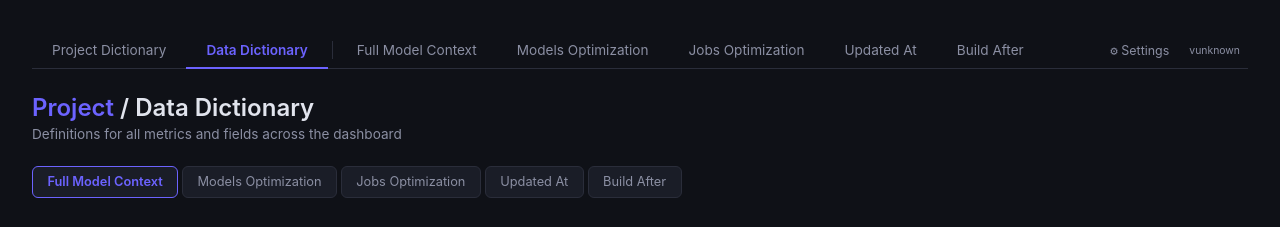
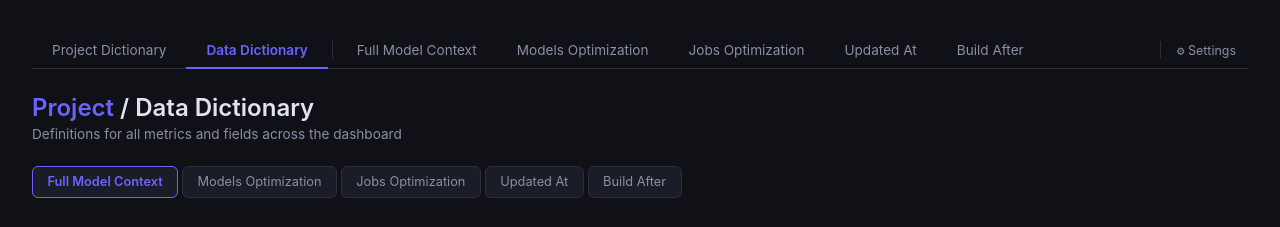
Before and after one commit to mfreeborndbt/SAO_Advanced_Configuration_Optimizer, a Flask app: page /data-dictionary in a window 1280 px wide. Shown: the top 227 px of the page. Run offline with Flask 3, Linux system fonts and the light colour scheme.

Commit message:
Remove version hash from nav, add separator before Settings
- Remove the git commit hash version display from all tab navs
- Add a visual separator (tab-sep) before the Settings link to
  make the three sections more distinct: dictionaries | data tabs | settings

Co-Authored-By: Claude Opus 4.6 (1M context) <noreply@anthropic.com>

```diff
--- a/templates/build_after.html
+++ b/templates/build_after.html
@@ -223,8 +223,8 @@
     <a href="/updated-at" class="tab">Updated At</a>
     <a href="/build-after" class="tab active">Build After</a>
     <span class="tab-spacer"></span>
+    <span class="tab-sep"></span>
     <a href="/setup" class="tab-link">&#9881; Settings</a>
-    <span style="font-size: 0.65rem; color: var(--text-muted); padding: 0.6rem 0.5rem;">v{{ app_version }}</span>
   </nav>
 
   <header>
--- a/templates/data_dictionary.html
+++ b/templates/data_dictionary.html
@@ -148,8 +148,8 @@
     <a href="/updated-at" class="tab">Updated At</a>
     <a href="/build-after" class="tab">Build After</a>
     <span class="tab-spacer"></span>
+    <span class="tab-sep"></span>
     <a href="/setup" class="tab-link">&#9881; Settings</a>
-    <span style="font-size: 0.65rem; color: var(--text-muted); padding: 0.6rem 0.5rem;">v{{ app_version }}</span>
   </nav>
 
   <header>
--- a/templates/index.html
+++ b/templates/index.html
@@ -255,8 +255,8 @@
     <a href="/updated-at" class="tab">Updated At</a>
     <a href="/build-after" class="tab">Build After</a>
     <span class="tab-spacer"></span>
+    <span class="tab-sep"></span>
     <a href="/setup" class="tab-link">&#9881; Settings</a>
-    <span style="font-size: 0.65rem; color: var(--text-muted); padding: 0.6rem 0.5rem;">v{{ app_version }}</span>
   </nav>
 
   <header>
--- a/templates/jobs_optimization.html
+++ b/templates/jobs_optimization.html
@@ -181,8 +181,8 @@
     <a href="/updated-at" class="tab">Updated At</a>
     <a href="/build-after" class="tab">Build After</a>
     <span class="tab-spacer"></span>
+    <span class="tab-sep"></span>
     <a href="/setup" class="tab-link">&#9881; Settings</a>
-    <span style="font-size: 0.65rem; color: var(--text-muted); padding: 0.6rem 0.5rem;">v{{ app_version }}</span>
   </nav>
 
   <header>
--- a/templates/loading.html
+++ b/templates/loading.html
@@ -154,8 +154,8 @@
     <a href="/updated-at" class="tab">Updated At</a>
     <a href="/build-after" class="tab">Build After</a>
     <span class="tab-spacer"></span>
+    <span class="tab-sep"></span>
     <a href="/setup" class="tab-link">&#9881; Settings</a>
-    <span style="font-size: 0.65rem; color: var(--text-muted); padding: 0.6rem 0.5rem;">v{{ app_version }}</span>
   </nav>
 
   <div class="content">
--- a/templates/models_optimization.html
+++ b/templates/models_optimization.html
@@ -254,8 +254,8 @@
     <a href="/updated-at" class="tab">Updated At</a>
     <a href="/build-after" class="tab">Build After</a>
     <span class="tab-spacer"></span>
+    <span class="tab-sep"></span>
     <a href="/setup" class="tab-link">&#9881; Settings</a>
-    <span style="font-size: 0.65rem; color: var(--text-muted); padding: 0.6rem 0.5rem;">v{{ app_version }}</span>
   </nav>
 
   <header>
--- a/templates/overview.html
+++ b/templates/overview.html
@@ -98,8 +98,8 @@
     <a href="/updated-at" class="tab">Updated At</a>
     <a href="/build-after" class="tab">Build After</a>
     <span class="tab-spacer"></span>
+    <span class="tab-sep"></span>
     <a href="/setup" class="tab-link">&#9881; Settings</a>
-    <span style="font-size: 0.65rem; color: var(--text-muted); padding: 0.6rem 0.5rem;">v{{ app_version }}</span>
   </nav>
 
   <header>
--- a/templates/setup.html
+++ b/templates/setup.html
@@ -218,8 +218,8 @@
     <a href="/build-after" class="tab">Build After</a>
     {% endif %}
     <span class="tab-spacer"></span>
+    <span class="tab-sep"></span>
     <a href="/setup" class="tab-link active">&#9881; Settings</a>
-    <span style="font-size: 0.65rem; color: var(--text-muted); padding: 0.6rem 0.5rem;">v{{ app_version }}</span>
   </nav>
 
   <div class="page-content">
--- a/templates/updated_at.html
+++ b/templates/updated_at.html
@@ -224,8 +224,8 @@
     <a href="/updated-at" class="tab active">Updated At</a>
     <a href="/build-after" class="tab">Build After</a>
     <span class="tab-spacer"></span>
+    <span class="tab-sep"></span>
     <a href="/setup" class="tab-link">&#9881; Settings</a>
-    <span style="font-size: 0.65rem; color: var(--text-muted); padding: 0.6rem 0.5rem;">v{{ app_version }}</span>
   </nav>
 
   <header>
--- a/templates/warehouses.html
+++ b/templates/warehouses.html
@@ -194,8 +194,8 @@
     <a href="/updated-at" class="tab">Updated At</a>
     <a href="/build-after" class="tab">Build After</a>
     <span class="tab-spacer"></span>
+    <span class="tab-sep"></span>
     <a href="/setup" class="tab-link active">&#9881; Settings</a>
-    <span style="font-size: 0.65rem; color: var(--text-muted); padding: 0.6rem 0.5rem;">v{{ app_version }}</span>
   </nav>
 
   <div class="page-content">
```
